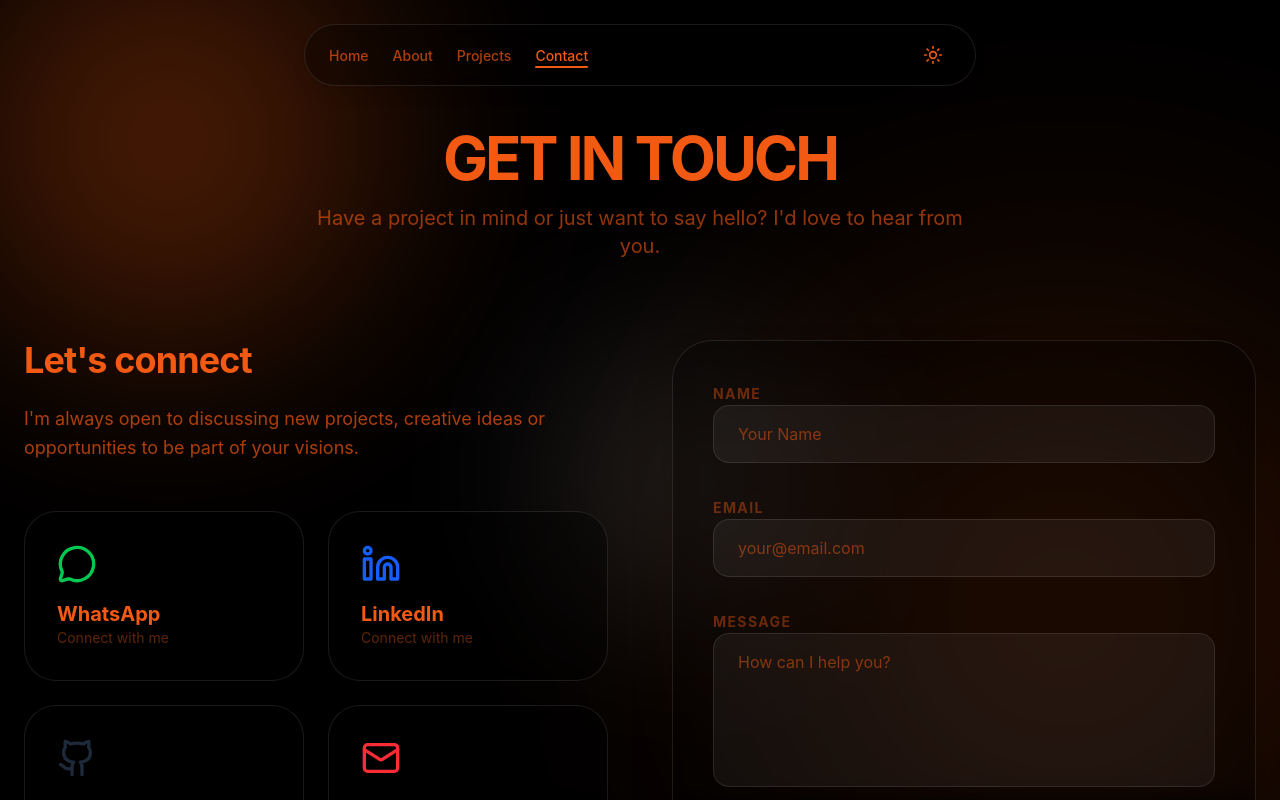
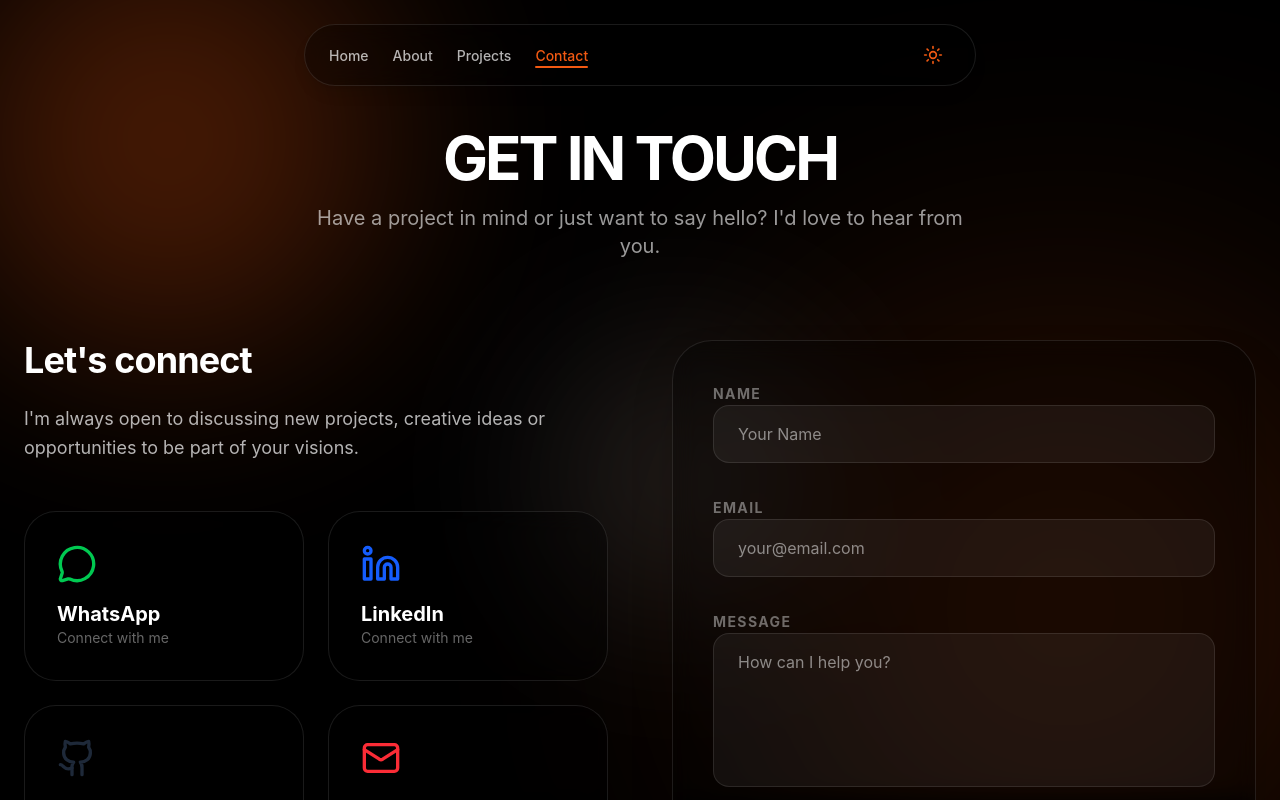
Before and after one commit to nainia-bilal/bilal, a React (Vite) app: page /contact in a window 1280 px wide. Shown: the top 800 px of the page. Built offline with nearby package versions, Linux system fonts and the light colour scheme.

Commit message:
change colors

```diff
--- a/src/index.css
+++ b/src/index.css
@@ -13,11 +13,12 @@
     --background: 255 255 255;
     --foreground: 53 88 114;
     --accent: 53 88 114;
+
   }
 
   .dark {
     --background: 0 0 0;
-    --foreground: 242 89 18;
+    --foreground: 255 255 255;
     --accent: 242 89 18;
   }
 
```
